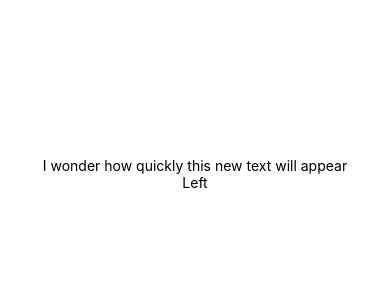
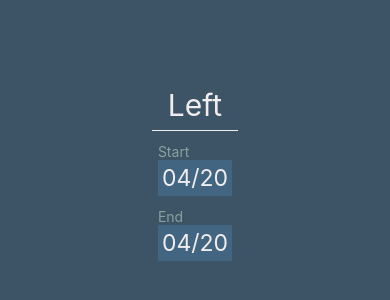
Before and after one commit to jeanlucthumm/Contactful, a React Native app: screen / in a window 390 px wide. Shown: the part 248-548 px from the top of the page. Built offline with nearby package versions, Linux system fonts and the light colour scheme.

Commit message:
Sketch out the EyeInfo component

```diff
--- a/App.js
+++ b/App.js
@@ -1,30 +1,39 @@
 import React from 'react';
 import {StyleSheet, Text, View} from 'react-native';
+import styles from './styles';
 
 export default function App() {
   return (
     <View style={styles.container}>
-      <Text>I wonder how quickly this new text will appear</Text>
-      <EyeInfo side="left"/>
+      <EyeInfo side='left'/>
     </View>
   );
 }
 
 function EyeInfo(props) {
-  let side = props.side.charAt(0).toUpperCase() +
-    props.side.slice(1);
   return (
-    <View>
-      <Text>{side}</Text>
+    <View style={styles.eyeInfo}>
+      <Text style={styles.eyeHeading}>{capital(props.side)}</Text>
+      <View style={styles.horizontalDivider}/>
+
+      <Date type='start' />
+      <Date type='end' />
     </View>
-  )
+  );
 }
 
-const styles = StyleSheet.create({
-  container: {
-    flex: 1,
-    backgroundColor: '#fff',
-    alignItems: 'center',
-    justifyContent: 'center',
-  },
-});
+function Date(props) {
+  return (
+    <View style={styles.date}>
+      <Text style={styles.subheading}>{capital(props.type)}</Text>
+      <View style={styles.dateBackground}>
+        <Text style={styles.dateText}>04/20</Text>
+      </View>
+    </View>
+  );
+}
+
+function capital(word) {
+  return word.charAt(0).toUpperCase() +
+    word.slice(1);
+}
--- /dev/null
+++ b/styles.js
@@ -0,0 +1,47 @@
+import {StyleSheet} from "react-native";
+
+// Color scheme
+const colors = {
+  background: '#3D5467',
+  foreground: '#F1EDEE',
+  secondary: '#8AA29E',
+  accent: '#426581',
+  highlight: '#db5461',
+};
+
+export default StyleSheet.create({
+  container: {
+    flex: 1,
+    backgroundColor: colors.background,
+    alignItems: 'center',
+    justifyContent: 'center',
+  },
+  eyeInfo: {
+    display: 'flex',
+    alignItems: 'center',
+    flexDirection: 'column',
+  },
+  eyeHeading: {
+    color: colors.foreground,
+    fontSize: 30,
+  },
+  horizontalDivider: {
+    marginTop: 6.5,
+    backgroundColor: colors.foreground,
+    width: 86,
+    height: 1,
+  },
+
+  dateBackground: {
+    padding: 4,
+    backgroundColor: colors.accent,
+  },
+  dateText: {
+    color: colors.foreground,
+    fontSize: 23,
+  },
+  subheading: {
+    marginTop: 12,
+    color: colors.secondary
+  }
+})
```
